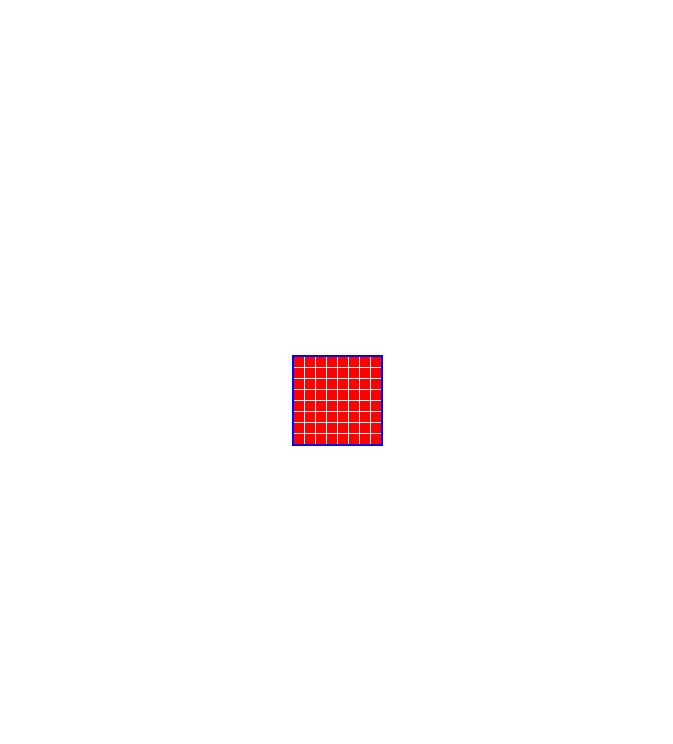
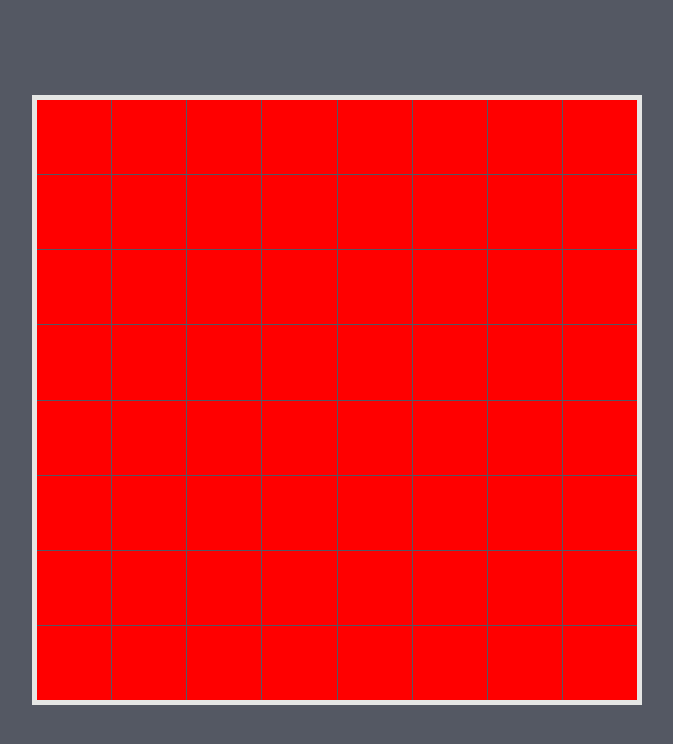
Before and after one commit to Pascha7/Etch-a-Sketch, a plain HTML site: page index.html in a window 1280 px wide. Shown: the whole page, without its empty margins (303-976 px from the left). Drawn offline with Linux system fonts and the light colour scheme.

Commit message:
Changed the height and width of the grid and let the grid-items adjust to the grid container

```diff
--- a/style.css
+++ b/style.css
@@ -1,15 +1,13 @@
-/* platinum = #E5E6E4
-*/
 /* Reset default margin and padding */
 * {
   padding: 0;
   margin: 0;
 }
 /* Set background-color */
-/* body {
+body {
   height: 100vh;
   background-color: #545863;
-} */
+}
 
 .container {
   display: flex;
@@ -20,14 +18,22 @@
 
 .grid {
   display: grid;
-  grid-template-columns: repeat(8, 10px);
-  grid-template-rows: repeat(8, 10px);
+  grid-template-columns: repeat(
+    8,
+    1fr
+  ); /* Change width units to fractional units */
+  grid-template-rows: repeat(
+    8,
+    1fr
+  ); /* Change height units to fractional units */
   gap: 1px;
-  border: 2px solid blue;
+  border: 5px solid #e5e6e4;
+  width: 600px;
+  height: 600px;
 }
 
 .grid-item {
   background-color: red;
-  width: 10px;
-  height: 10px;
+  width: 100%; /* Use percentage to fill parent container */
+  height: 100%; /* Use percentage to fill parent container */
 }
```
